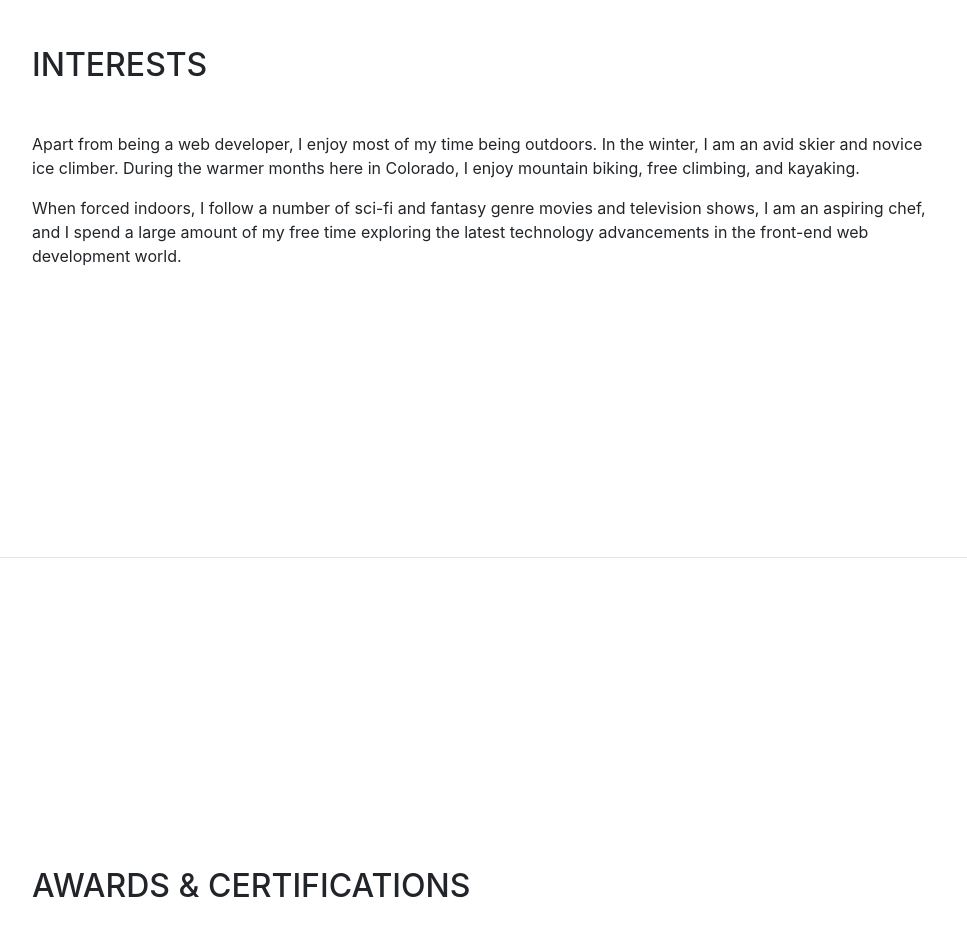
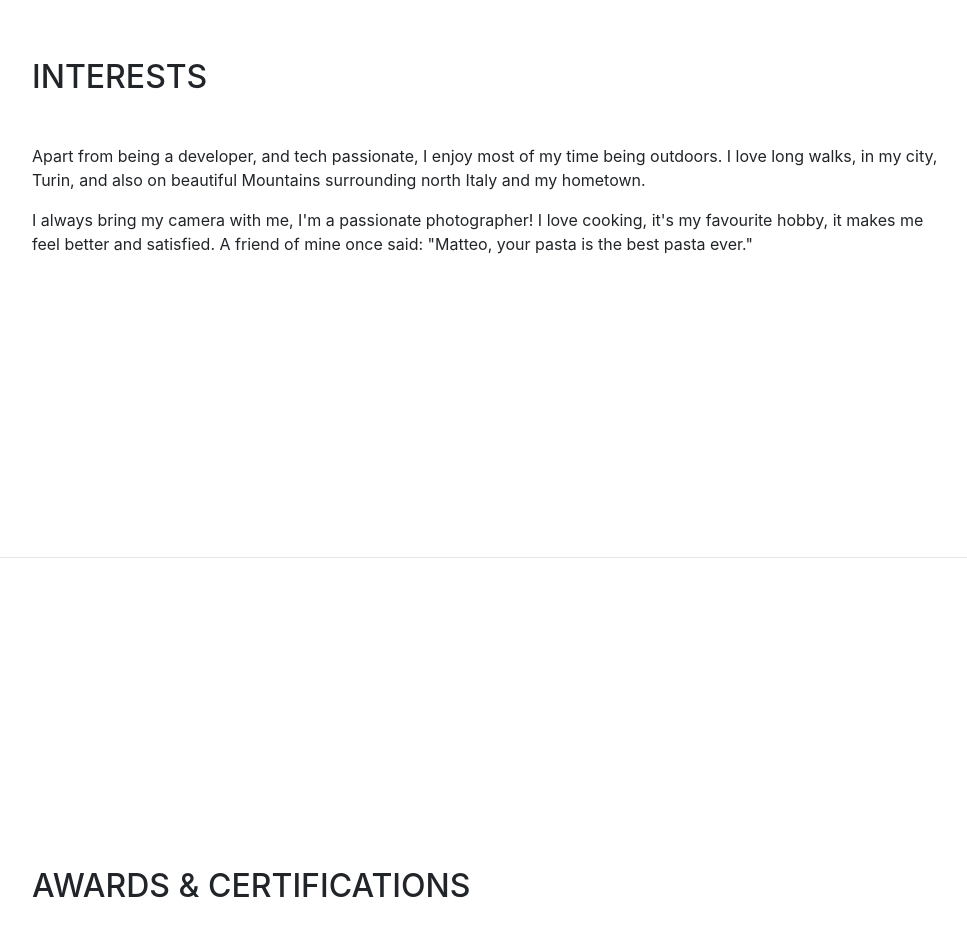
Before and after one commit to mbertrone/mbertrone.github.io, a website with bundled scripts: page index.html in a window 1280 px wide. Shown: the part 5820-6752 px from the top of the page, without its empty margins (288-1255 px from the left). Built offline with nearby package versions, Linux system fonts and the light colour scheme; a web font is replaced by a local one.

Commit message:
Update index.html

```diff
--- a/index.html
+++ b/index.html
@@ -318,8 +318,8 @@ The analysis, design and maintenance of IT systems requires wide-ranging scienti
       <section class="resume-section p-3 p-lg-5 d-flex flex-column" id="interests">
         <div class="my-auto">
           <h2 class="mb-5">Interests</h2>
-          <p>Apart from being a web developer, I enjoy most of my time being outdoors. In the winter, I am an avid skier and novice ice climber. During the warmer months here in Colorado, I enjoy mountain biking, free climbing, and kayaking.</p>
-          <p class="mb-0">When forced indoors, I follow a number of sci-fi and fantasy genre movies and television shows, I am an aspiring chef, and I spend a large amount of my free time exploring the latest technology advancements in the front-end web development world.</p>
+          <p>Apart from being a developer, and tech passionate, I enjoy most of my time being outdoors. I love long walks, in my city, Turin, and also on beautiful Mountains surrounding north Italy and my hometown.</p>
+          <p class="mb-0">I always bring my camera with me, I'm a passionate photographer! I love cooking, it's my favourite hobby, it makes me feel better and satisfied. A friend of mine once said: "Matteo, your pasta is the best pasta ever."</p>
         </div>
       </section>
 
```
